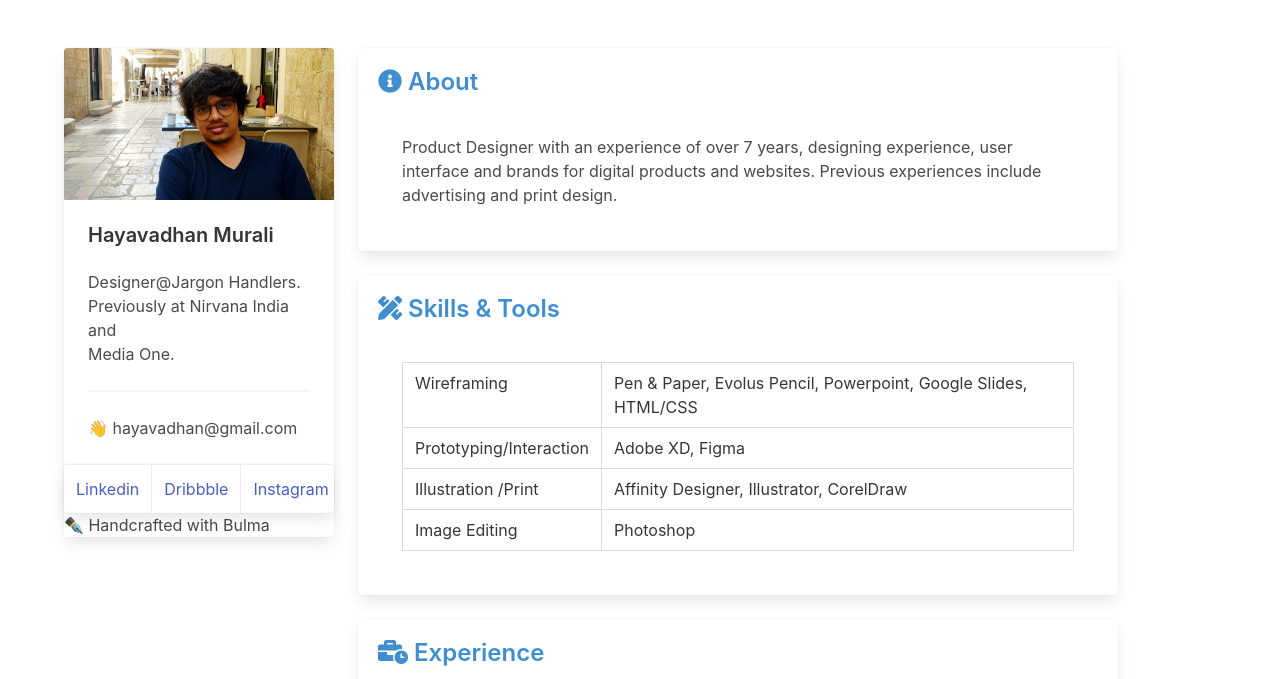
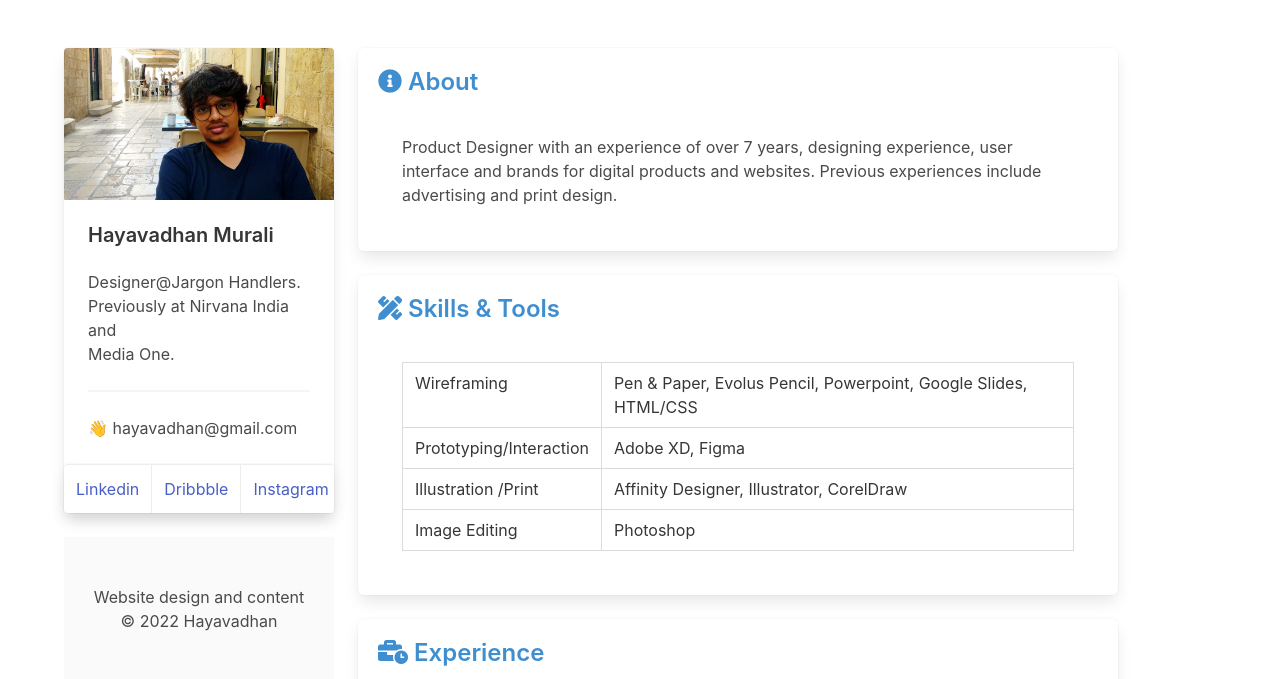
Before and after one commit to hayavadhan/Portfolio, a plain HTML site: page profile.html in a window 1280 px wide. Shown: the top 679 px of the page. Drawn offline with nearby package versions, Linux system fonts and the light colour scheme.

Commit message:
Update profile.html

```diff
--- a/profile.html
+++ b/profile.html
@@ -46,11 +46,15 @@
 
               </footer>
             </div>
-            ✒️ Handcrafted with Bulma
+
           </div><br>
-
-
-
+          <footer class="footer">
+  <div class="content has-text-centered">
+    <p>
+      Website design and content © 2022 Hayavadhan
+    </p>
+  </div>
+</footer>
 
         </div>
         <div class="column is-8">
```
